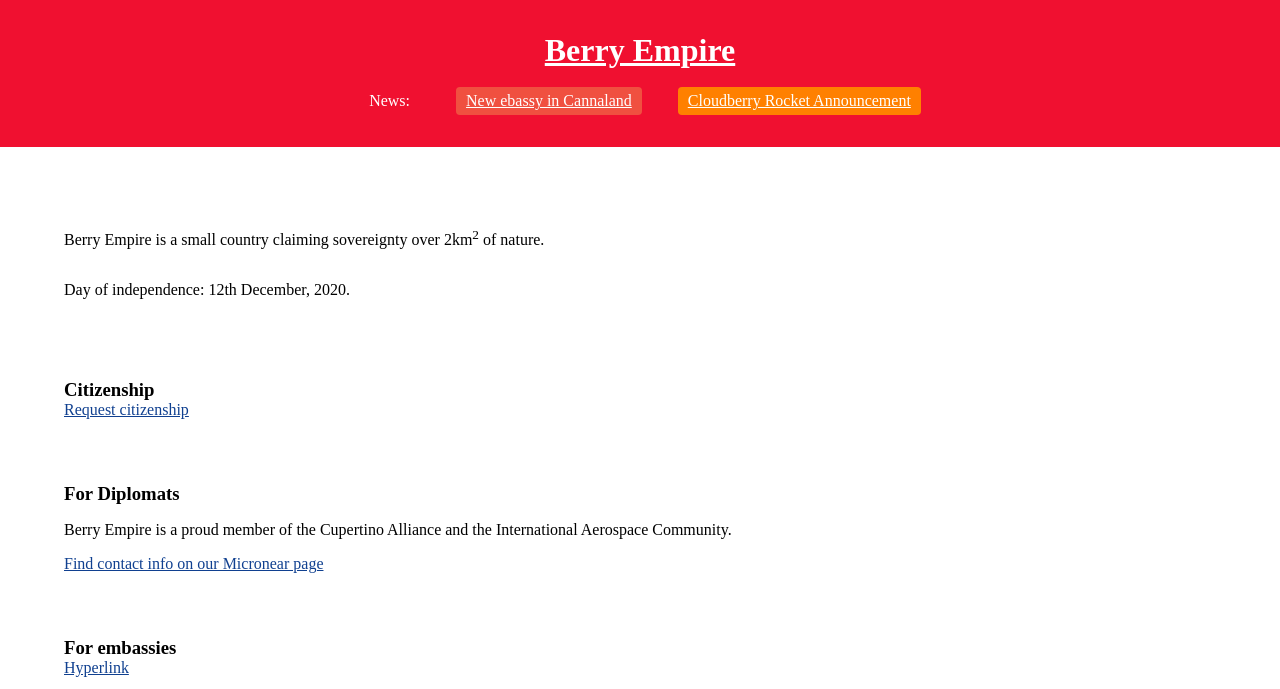
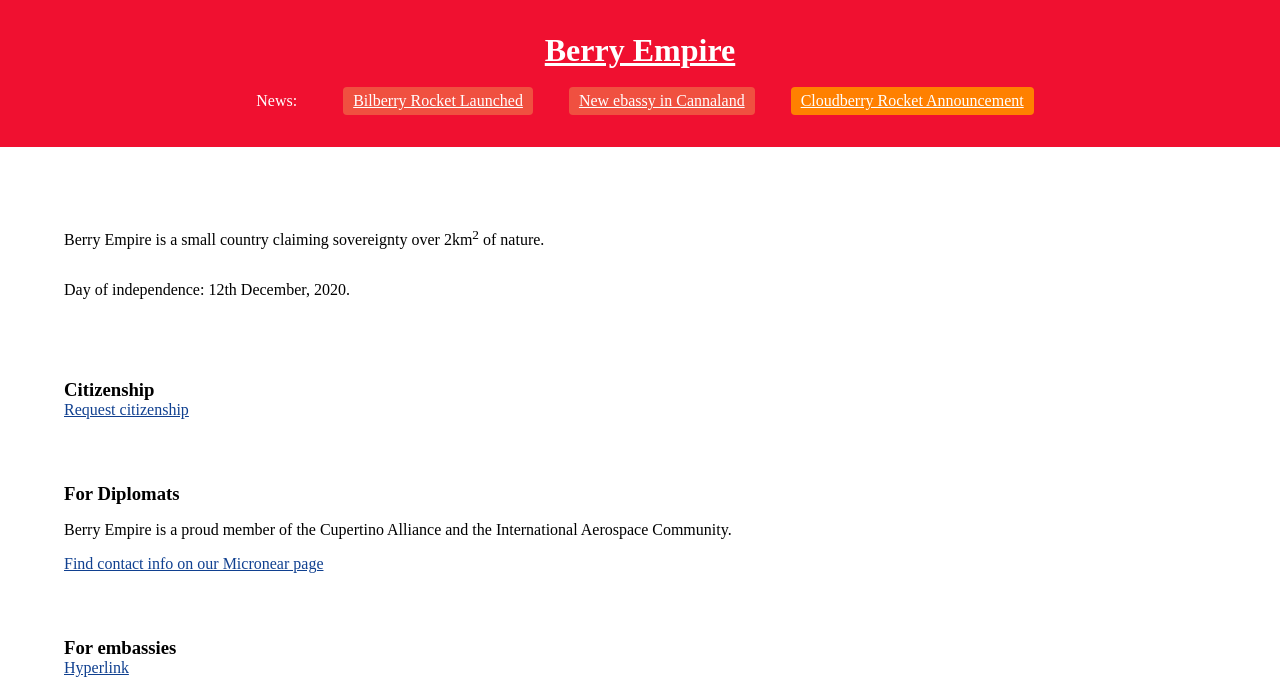
Before and after one commit to berryempire/berryempire.github.io, a Jekyll site: the page built from index.md, in a window 1280 px wide, cut to the strip 0-689 px from the top of the page. Built offline with Jekyll 4.4.1, drawn with Linux system fonts in a browser that asks for light colours; our own code applies the rules of GitHub Pages for plain Markdown files.

Commit message:
Update default.html

```diff
--- a/_layouts/default.html
+++ b/_layouts/default.html
@@ -16,6 +16,7 @@
         <a href="/"><h1> Berry Empire </h1></a> <br>
         <div class="news">
             <p>News: </p>
+            <a href="/press/8/"> Bilberry Rocket Launched </a>
             <a href="/press/7/"> New ebassy in Cannaland </a>
             <a href="/press/5/" class="color_orange"> Cloudberry Rocket Announcement </a>
         </div>
```
